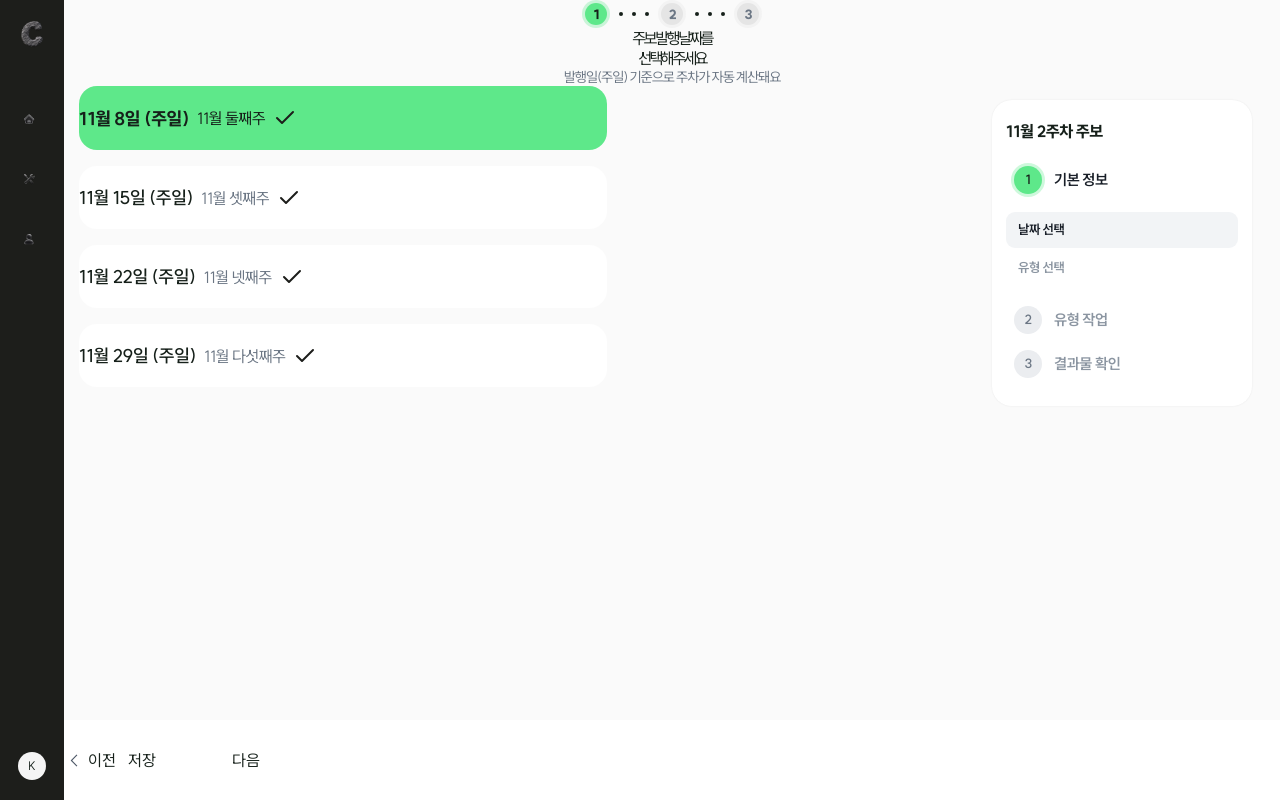
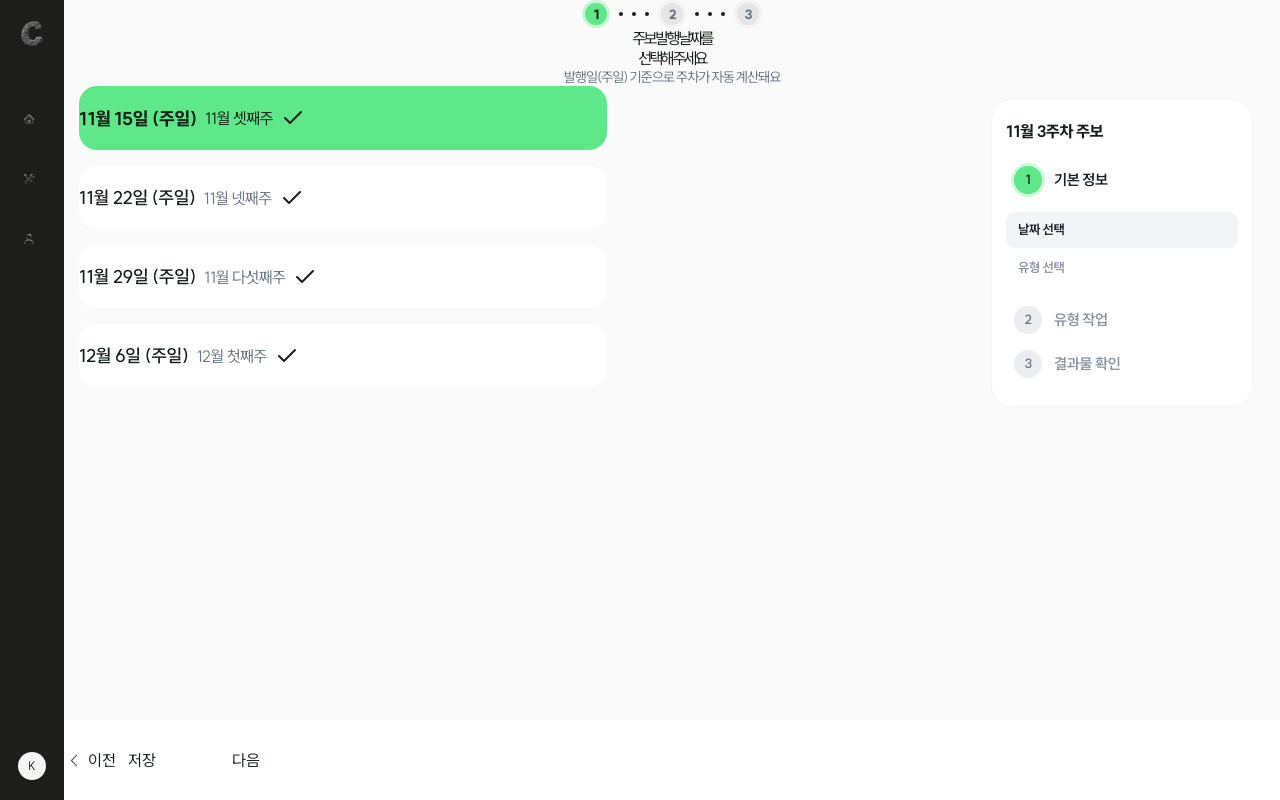
Before and after one commit to beom-i/hummunication, a Next.js app: page /weekly in a window 1280 px wide. Built offline with nearby package versions, Linux system fonts and the light colour scheme.

Commit message:
fix: complete remaining weekly editor UI audit items

```diff
--- a/src/features/weekly/components/card-preview.tsx
+++ b/src/features/weekly/components/card-preview.tsx
@@ -1,5 +1,9 @@
+"use client";
+
 import Image from "next/image";
+import { useState } from "react";
 import { Button } from "@/components/ui/button";
+import { Dialog, DialogContent, DialogHeader, DialogTitle, DialogDescription } from "@/components/ui/dialog";
 
 type Props = {
   label: string;
@@ -11,15 +15,24 @@ type Props = {
 };
 
 export function CardPreview({ label, navigationLabel, index, count, onNavigate, children }: Props) {
-  return <section className="weekly-preview-panel" aria-label={label}>
-    <h2 className="mb-4 text-lg font-bold">카드뉴스 미리보기</h2>
+  const [fonts, setFonts] = useState<{ body: string; card: string } | null>(null);
+  return <><section className="weekly-preview-panel weekly-paged-preview" aria-label={label}>
+    <h2 className="mb-4 flex items-center justify-between gap-2 text-lg font-bold">카드뉴스 미리보기<span className="text-xs font-normal text-muted-foreground">눌러서 크게 보기</span></h2>
     <div className="weekly-preview-stage px-6 py-7">
       <div className="relative px-10">
         <Button variant="outline" size="icon-lg" className="preview-nav weekly-card-arrow left-0" aria-label={`이전 ${navigationLabel}`} disabled={index === 0} onClick={() => onNavigate(index - 1)}><Image src="/images/weekly/23c16.svg" alt="" width={20} height={20} /></Button>
-        <div className="mx-auto w-full max-w-[300px]">{children}</div>
+        <button type="button" aria-label={`${navigationLabel} 크게 보기`} className="weekly-preview-card mx-auto block w-full max-w-[300px] rounded-2xl text-left outline-offset-4 focus-visible:outline-2 focus-visible:outline-ring" onClick={event => {
+          const style = getComputedStyle(event.currentTarget);
+          setFonts({ body: style.getPropertyValue("--font-home-body"), card: style.getPropertyValue("--font-card-body") });
+        }}>{children}</button>
         <Button variant="outline" size="icon-lg" className="preview-nav weekly-card-arrow right-0" aria-label={`다음 ${navigationLabel}`} disabled={index + 1 >= count} onClick={() => onNavigate(index + 1)}><Image src="/images/weekly/12acf.svg" alt="" width={20} height={20} /></Button>
       </div>
       <p className="mx-auto mt-3 w-fit rounded-full bg-secondary px-3 py-1 text-xs text-secondary-foreground" aria-live="polite">{index + 1}/{count}</p>
     </div>
-  </section>;
+  </section><Dialog open={fonts !== null} onOpenChange={open => { if (!open) setFonts(null); }}>
+    <DialogContent style={{ "--font-home-body": fonts?.body, "--font-card-body": fonts?.card } as React.CSSProperties} className="weekly-popover max-h-[95svh] overflow-y-auto sm:max-w-[620px]">
+      <DialogHeader><DialogTitle>{navigationLabel} {index + 1}/{count}</DialogTitle><DialogDescription>입력한 내용의 미리보기예요.</DialogDescription></DialogHeader>
+      {fonts && <div className="mx-auto w-full max-w-[min(480px,calc(65svh*0.8))]">{children}</div>}
+    </DialogContent>
+  </Dialog></>;
 }
--- a/src/features/weekly/components/publish-date.tsx
+++ b/src/features/weekly/components/publish-date.tsx
@@ -2,21 +2,18 @@
 
 import { bulletinTitle } from "@/features/bulletins/utils/format";
 import Image from "next/image";
-import { useFormContext } from "react-hook-form";
+import { useFormContext, useWatch } from "react-hook-form";
 import { Field, FieldError, FieldGroup, FieldLabel } from "@/components/ui/field";
 import type { WeeklyFormData } from "../schemas";
-
-// shortcut: Figma의 고정 날짜를 사용하며, 실제 발행 연결 시 주일 목록으로 교체한다.
-const publishDates = [
-  { value: "2026-11-08", label: "11월 8일 (주일)", week: "11월 둘째주" },
-  { value: "2026-11-15", label: "11월 15일 (주일)", week: "11월 셋째주" },
-  { value: "2026-11-22", label: "11월 22일 (주일)", week: "11월 넷째주" },
-  { value: "2026-11-29", label: "11월 29일 (주일)", week: "11월 다섯째주" },
-] as const;
+import { upcomingPublishDates } from "../utils/publish-dates";
 
 export function PublishDate({ lockedDate }: { lockedDate?: string }) {
-  const options = lockedDate ? [{ value: lockedDate, label: `${Number(lockedDate.slice(5, 7))}월 ${Number(lockedDate.slice(-2))}일`, week: bulletinTitle(lockedDate).replace(" 주보", "") }] : publishDates;
-  const { register, formState: { errors } } = useFormContext<WeeklyFormData>();
+  const { register, control, formState: { errors } } = useFormContext<WeeklyFormData>();
+  const selected = useWatch({ control, name: "date" });
+  let dates = upcomingPublishDates();
+  if (lockedDate) dates = [lockedDate];
+  else if (selected && !dates.includes(selected)) dates = [selected, ...dates];
+  const options = dates.map(value => ({ value, label: `${Number(value.slice(5, 7))}월 ${Number(value.slice(-2))}일${lockedDate ? "" : " (주일)"}`, week: bulletinTitle(value).replace(" 주보", "") }));
 
   return (
     <section className="mx-auto mt-[62px] w-full max-w-[528px] px-6 max-md:mt-12">
--- a/src/features/weekly/components/sender-editor.tsx
+++ b/src/features/weekly/components/sender-editor.tsx
@@ -2,7 +2,7 @@
 
 import { useState } from "react";
 import { Controller, useFieldArray, useFormContext, useWatch } from "react-hook-form";
-import { Field, FieldLabel, FieldError } from "@/components/ui/field";
+import { Field, FieldLabel, FieldError, FieldDescription } from "@/components/ui/field";
 import { Input } from "@/components/ui/input";
 import { DatePicker } from "@/components/ui/date-picker";
 import { Textarea } from "@/components/ui/textarea";
@@ -35,7 +35,7 @@ export function SenderEditor({ index }: { index: number }) {
     </CardPreview>
   }>
     <section className="family-form-card sender-form-card flex flex-col gap-6" aria-label="파송자 정보 입력">
-      {fields.map(({ name, label, placeholder }) => <Field key={name} className="gap-3"><FieldLabel htmlFor={`sender-${name}`}>{label}</FieldLabel>{name === "date" ? <Controller control={control} name={`senders.${index}.date`} render={({ field }) => <DatePicker id="sender-date" name={field.name} ref={field.ref} value={field.value ?? ""} onValueChange={field.onChange} onBlur={field.onBlur} aria-invalid={!!senderErrors?.date} />} /> : <Input id={`sender-${name}`} inputMode={name === "generation" ? "numeric" : undefined} variant="filled" placeholder={placeholder} {...register(`senders.${index}.${name}`)} aria-invalid={!!senderErrors?.[name]} />}<FieldError errors={[senderErrors?.[name]]} /></Field>)}
+      {fields.map(({ name, label, placeholder }) => <Field key={name} className="gap-3"><FieldLabel htmlFor={`sender-${name}`}>{label}</FieldLabel>{name === "date" ? <Controller control={control} name={`senders.${index}.date`} render={({ field }) => <DatePicker id="sender-date" name={field.name} ref={field.ref} value={field.value ?? ""} onValueChange={field.onChange} onBlur={field.onBlur} aria-invalid={!!senderErrors?.date} aria-describedby="sender-date-description" />} /> : <Input id={`sender-${name}`} inputMode={name === "generation" ? "numeric" : undefined} variant="filled" placeholder={placeholder} {...register(`senders.${index}.${name}`)} aria-invalid={!!senderErrors?.[name]} aria-describedby={name === "group_name" ? "sender-group_name-description" : undefined} />}{(name === "group_name" || name === "date") && <FieldDescription id={`sender-${name}-description`}>관리용 정보예요. 카드에는 표시되지 않아요.</FieldDescription>}<FieldError errors={[senderErrors?.[name]]} /></Field>)}
       <Field className="gap-3"><FieldLabel htmlFor="sender-prayer">기도제목</FieldLabel><Textarea id="sender-prayer" variant="filled" className="min-h-40" placeholder="기도제목을 입력해 주세요" {...register(`senders.${index}.prayer`)} aria-invalid={!!senderErrors?.prayer} /><FieldError errors={[senderErrors?.prayer]} /></Field>
     </section>
   </ContentEditorLayout>;
--- a/src/features/weekly/components/weekly-results.tsx
+++ b/src/features/weekly/components/weekly-results.tsx
@@ -34,11 +34,11 @@ export function WeeklyResults({ detail = false }: { detail?: boolean }) {
     if (sections.includes("thumbnail")) artifacts.push({ id: "bulletin-thumbnail", category: "주보 썸네일", label: "주보 썸네일", page: `${month}월 주보`, element: <BulletinCard /> });
     if (sections.includes("cover")) artifacts.push({ id: "bulletin-cover", category: "주보 표지", label: "주보 표지", page: `${month}월 주보`, element: <BulletinCard cover /> });
     if (sections.includes("sermon")) for (let index = 0; index <= pages.length; index++) artifacts.push({ id: `sermon-${index + 1}`, category: "설교 정리", label: "설교 정리", page: `${index + 1}페이지`, element: <SermonCard index={index} /> });
+    if (sections.includes("family") && families.length) artifacts.push({ id: "family-cover", category: "새가족 문답", label: "새가족 문답", page: "공통 표지", element: <FamilyCard index={0} /> });
     if (sections.includes("family")) families.forEach((group, groupIndex) => {
-      for (let index = 0; index < 2 + (cardPages.families[groupIndex]?.length ?? 1); index++) {
+      for (let index = 1; index < 2 + (cardPages.families[groupIndex]?.length ?? 1); index++) {
         let label = `문답 ${index - 1}`;
-        if (index === 0) label = "표지";
-        else if (index === 1) label = "썸네일";
+        if (index === 1) label = "썸네일";
         artifacts.push({ id: `family-${groupIndex + 1}-${index + 1}`, category: "새가족 문답", label: "새가족 문답", page: `${group.name} · ${label}`, element: <FamilyCard index={index} groupIndex={groupIndex} /> });
       }
     });
--- a/src/features/weekly/components/weekly-skeleton.tsx
+++ b/src/features/weekly/components/weekly-skeleton.tsx
@@ -28,7 +28,7 @@ export function WeeklyStepSkeleton({ step = 1, view = "options" }: { step?: numb
     {view === "sermon" ? <><Fields /><Skeleton className="mt-5 h-[213px] rounded-2xl" /></> : <div className="space-y-2"><Skeleton className="h-4 w-20" /><Skeleton className="h-[538px] rounded-2xl" /></div>}
   </ContentEditorLayout>;
   else if (view === "families" || view === "senders") content = <div className="mx-auto mt-[60px] w-full max-w-[438px] space-y-5 max-sm:px-5"><div className="space-y-5 rounded-[30px] border bg-card p-[15px]"><Skeleton className="h-36 rounded-2xl" /><div className="flex items-center gap-3 px-3"><Skeleton className="size-6 rounded-full" /><Skeleton className="h-5 w-20" /><Skeleton className="ml-auto h-[38px] w-28 rounded-full" /></div></div><Skeleton className="mx-auto h-[59px] w-48 rounded-full" /></div>;
-  else content = <ContentEditorLayout preview={<div className="weekly-preview-panel"><Skeleton className="mb-4 h-5 w-28" /><div className="weekly-preview-stage px-6 py-7"><Skeleton className="mx-auto aspect-[4/5] w-full max-w-[300px] rounded-2xl" /><Skeleton className="mx-auto mt-3 h-7 w-12 rounded-full" /></div></div>}>
+  else content = <ContentEditorLayout preview={<div className="weekly-preview-panel weekly-paged-preview"><Skeleton className="mb-4 h-5 w-28" /><div className="weekly-preview-stage px-6 py-7"><Skeleton className="weekly-preview-card mx-auto aspect-[4/5] w-full max-w-[300px] rounded-2xl" /><Skeleton className="mx-auto mt-3 h-7 w-12 rounded-full" /></div></div>}>
     {view === "family-card-edit" ? <FamilyFormSkeleton /> : <div className="family-form-card space-y-6"><Fields /><Skeleton className="h-40 rounded-xl" /></div>}
   </ContentEditorLayout>;
   return <div className="weekly-step-skeleton" data-skeleton-view={weeklySkeletonView(step, view)} aria-hidden="true">{content}</div>;
--- a/src/features/weekly/components/weekly-workspace.css
+++ b/src/features/weekly/components/weekly-workspace.css
@@ -94,6 +94,7 @@
 .weekly-result-landscape > .news-card { width: calc(100% - 22px); }
 .sender-card { background: var(--sender-paper); color: var(--sender-foreground); }
 .preview-nav { position: absolute; top: 50%; z-index: 10; transform: translateY(-50%); }
+.weekly-editor-layout > .weekly-paged-preview { position: sticky; top: 24px; }
 @media (max-width: 1199px) {
   .weekly-sermon-layout { width: calc(100% - 64px); }
   .weekly-workspace[data-progress-open="true"] .weekly-sermon-layout { padding-right: 0; }
@@ -101,6 +102,11 @@
   .progress-sidebar { top: 24px; right: 20px; width: 220px; }
   .weekly-sermon-layout { flex-direction: column; }
   .weekly-sermon-layout > div, .weekly-preview-panel { width: 100%; }
+  .weekly-editor-layout > .weekly-paged-preview { order: -1; top: 8px; z-index: 10; padding: 12px; }
+  .weekly-editor-layout > .weekly-paged-preview > h2 { margin-bottom: 8px; font-size: 14px; }
+  .weekly-paged-preview .weekly-preview-stage { padding: 8px; }
+  .weekly-editor-layout .weekly-preview-card { max-width: 112px; }
+  .weekly-paged-preview .weekly-preview-stage > p { margin-top: 6px; }
   [data-progress-open="true"] .sermon-preview-grid { padding-inline: 0; }
 }
 @media (min-width: 768px) and (max-width: 1023px) {
--- a/src/features/weekly/components/weekly-workspace.tsx
+++ b/src/features/weekly/components/weekly-workspace.tsx
@@ -26,6 +26,7 @@ import { ProgressSidebar } from "./progress-sidebar";
 import { useWeeklyTransition } from "../hooks/use-weekly-transition";
 import { weeklyHeading, weeklyLocation, weeklyIndicatorStep, boundedEntryIndex } from "../utils/workflow";
 import { sidebarOffset } from "@/features/workspace/utils/sidebar-offset";
+import { upcomingPublishDates } from "../utils/publish-dates";
 import { WeeklyStepContent } from "./weekly-step-content";
 import "./weekly-workspace.css";
 import { weeklyDefaultValues, weeklyDraftSchema, weeklySchema, type WeeklyFormData } from "../schemas";
@@ -82,7 +83,8 @@ export function WeeklyWorkspace() {
             else { setError("root", { type: "load", message: result.error.message }); }
           }
         } else {
-          reset(weeklyDefaultValues);
+          const date = upcomingPublishDates()[0];
+          reset({ ...weeklyDefaultValues, date, sermon: { ...weeklyDefaultValues.sermon, date } });
           const saved = localStorage.getItem(legacyDraftKey);
           if (saved) {
             const result = legacyWeeklySchema.safeParse(JSON.parse(saved));
--- /dev/null
+++ b/src/features/weekly/utils/publish-dates.ts
@@ -0,0 +1,10 @@
+export function upcomingPublishDates(now = new Date()) {
+  const korea = new Date(now.getTime() + 9 * 60 * 60 * 1000);
+  const sunday = new Date(Date.UTC(korea.getUTCFullYear(), korea.getUTCMonth(), korea.getUTCDate()));
+  sunday.setUTCDate(sunday.getUTCDate() + (7 - sunday.getUTCDay()) % 7);
+  return Array.from({ length: 4 }, (_, index) => {
+    const date = new Date(sunday);
+    date.setUTCDate(date.getUTCDate() + index * 7);
+    return date.toISOString().slice(0, 10);
+  });
+}
--- a/tests/content-editors.browser.mjs
+++ b/tests/content-editors.browser.mjs
@@ -82,7 +82,8 @@ export async function runContentEditorRegression(page, screenshotDir) {
         if (width >= 1200) {
           assert.ok(geometry.preview.left >= geometry.form.right, `${view}: preview must be right of form`);
           assert.ok(Math.abs(geometry.form.top - geometry.preview.top) < 1, `${view}: top edges must align`);
-        } else assert.ok(geometry.preview.top >= geometry.form.bottom, `${view}: mobile/tablet form must come first`);
+        } else if (['family-card-edit', 'sender-edit'].includes(view)) assert.ok(geometry.preview.bottom <= geometry.form.top, `${view}: mobile/tablet preview must stay above the form`);
+        else assert.ok(geometry.preview.top >= geometry.form.bottom, `${view}: form must come first`);
         assert.equal(await page.evaluate(() => !!document.querySelector('.weekly-footer')), true, 'All editors must share the same footer');
         await page.evaluate(() => document.getAnimations().filter(a => a.effect?.getTiming().iterations !== Infinity).forEach(a => a.finish()));
         if (screenshotDir) await page.screenshot({ path: `${screenshotDir}/${width}-${view}.png`, fullPage: width < 1200 });
--- /dev/null
+++ b/tests/publish-dates.mjs
@@ -0,0 +1,9 @@
+import assert from "node:assert/strict";
+import { upcomingPublishDates } from "../src/features/weekly/utils/publish-dates.ts";
+
+assert.deepEqual(upcomingPublishDates(new Date("2026-11-13T00:00:00Z")), ["2026-11-15", "2026-11-22", "2026-11-29", "2026-12-06"]);
+assert.equal(upcomingPublishDates(new Date("2026-11-15T14:59:59Z"))[0], "2026-11-15", "Sunday remains selectable until midnight in Korea");
+assert.equal(upcomingPublishDates(new Date("2026-11-15T15:00:00Z"))[0], "2026-11-22", "Korean Monday advances to the next Sunday regardless of server timezone");
+assert.deepEqual(upcomingPublishDates(new Date("2026-12-31T12:00:00Z")), ["2027-01-03", "2027-01-10", "2027-01-17", "2027-01-24"]);
+assert.equal(upcomingPublishDates(new Date("2028-02-29T00:00:00Z"))[0], "2028-03-05");
+console.log("PASS: publication Sundays follow Korea time, including month/year boundaries and leap years");
```
Also changed, not shown: tests/weekly-followup.browser.mjs (added, +62 -0 lines), tests/weekly-workflow.mjs (+1 -0 lines), 1 other file (tests, documents, lock files or other folders).
